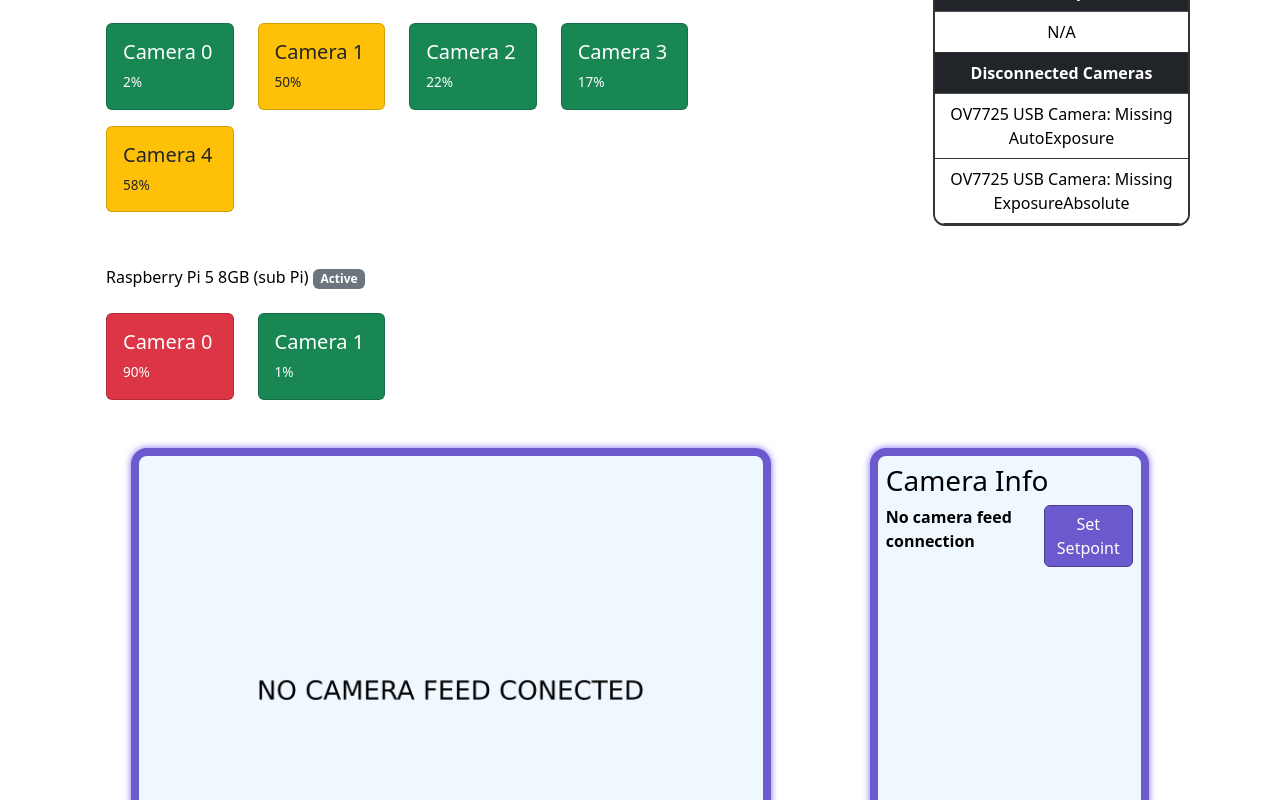
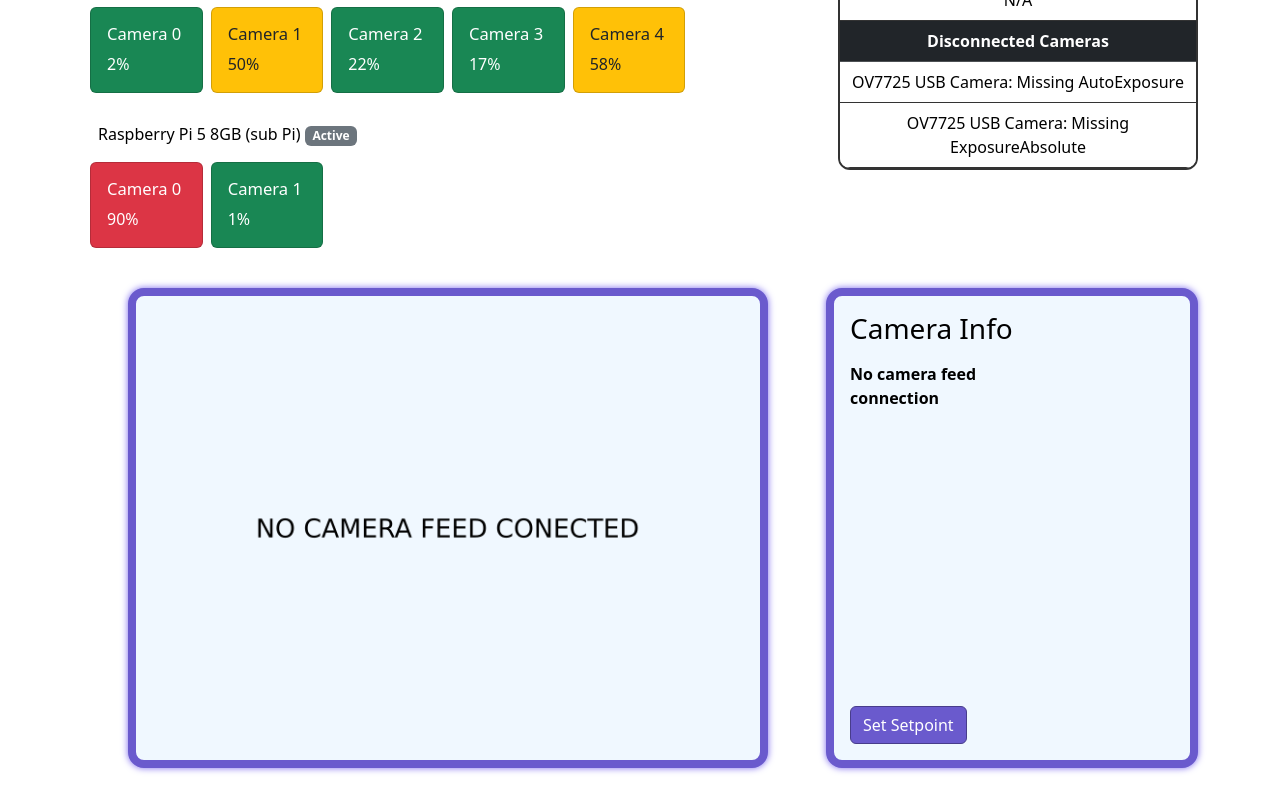
Before and after one commit to laser-vision-system/gui, a Vue app in the folder laser-intensity-monitor-gui/: page /#/ in a window 1280 px wide. Shown: the part 640-1440 px from the top of the page. Built offline with nearby package versions, Linux system fonts and the light colour scheme.

Commit message:
Fixed layout and sizing issues

```diff
--- a/laser-intensity-monitor-gui/src/views/Homepage.vue
+++ b/laser-intensity-monitor-gui/src/views/Homepage.vue
@@ -354,18 +354,17 @@ onUnmounted(() => {
                     </div>
                 </div>
         </div>
-        <div class="row p-2 mt-2">
-            <div class="col-lg-9 col-12">
+        <div class="row mx-0 mt-2 align-items-start">
+            <div class="col-lg-8 col-12 ps-0">
                 <h3 class="cam-title">Connections:</h3>
-                <div class="col-lg-9 col-12">
                     <div v-for="(section, conn_id) in activeMergedData" :key="conn_id">
                         <h4 class="microCom-title">{{ section.microComName }}
                             <span class="badge bg-secondary">
                                 {{ section.microComState }}
                             </span>
                         </h4>
-                        <div class="row d-flex justify-content-start p-3">
-                            <div class="col-3 pb-3" v-for="cam in section.activeCameras" :key="`${cam.conn_id}-${cam.camera_id}`">
+                        <div class="row d-flex justify-content-start p-2 g-2">
+                            <div class="col-4 col-sm-3 col-md-2" v-for="cam in section.activeCameras" :key="`${cam.conn_id}-${cam.camera_id}`">
                                 <div :class="['card', 'camera-tab', getCardColour(cam.deviation), { 'selected-camera': cam.isSelected }]">
                                     <div class="card-body" @click="toggleCameraSelection(`${cam.conn_id}-${cam.camera_id}`)">
                                         <h5 class="card-title">Camera {{ cam.camera_id }}</h5>
@@ -376,8 +375,7 @@ onUnmounted(() => {
                         </div>
                     </div>
             </div>
-            </div>
-            <div class="col-lg-3 col-12 mt-5 text-center">
+            <div class="col-lg-4 col-12 mt-lg-5 pe-0 text-center">
                 <table class="table border border-2 hardware-info">
                     <tbody>
                         <tr>
@@ -396,24 +394,27 @@ onUnmounted(() => {
                 </table>
             </div>
         </div>
-        <div class="row align-items-stretch g-0 mb-5">
-            <div class="col-xl-9 col-12 d-flex mt-2 feed-row">
-                <div v-if="hasSelectedCamera" class="w-100">
+        <div class="row mx-0 align-items-stretch mb-5 mt-4">
+            <div class="col-lg-8 col-12 d-flex ps-0 mt-2">
+                <div class="feed-wrapper w-100 h-100">
+                    <div v-if="hasSelectedCamera" class="w-100 h-100">
                         <img :src="liveFeedSrc" alt="Live Camera Feed" class="feedbox w-100 h-100">
                     </div>
-                <div v-else-if="hasConnectedCamera" class="w-100">
+                    <div v-else-if="hasConnectedCamera" class="w-100 h-100">
                         <img src="../assets/images/no-camera-selected.png" alt="No camera selected"
                             class="feedbox w-100 h-100">
                     </div>
-                <div v-else class="w-100">
+                    <div v-else class="w-100 h-100">
                         <img src="../assets/images/no-camera-connected.png" alt="No Cameras Connected"
                             class="feedbox w-100 h-100 ">
                     </div>
                 </div>
-            <div class="col-xl-3 col-12 cam-info d-flex flex-column p-2 mt-2 feed-row">
-                <div class="row">
-                    <h3>Camera Info</h3>
-                    <div class="col-lg-7 col-9 ">
+            </div>
+            <div class="col-lg-4 col-12 cam-info d-flex flex-column p-3 pe-0 mt-2">
+                <div class="row h-100 mx-0 align-content-between">
+                    <div class="col-12 px-0">
+                        <h3 class="mb-3">Camera Info</h3>
+                        <div class="col-lg-7 col-9">
                             <div v-for="cam in mergedCameraData" :key="cam.camera_id">
                                     <div v-if="cam.isSelected">
                                         <p>Camera: {{ cam.camera_id }}</p>
@@ -426,7 +427,8 @@ onUnmounted(() => {
                                 <p><strong>No camera feed connection</strong></p>
                             </div>
                         </div>
-                    <div class="col-lg-5 col-3">
+                    </div>
+                    <div class="col-12 px-0">
                         <button class="btn submit-btn" @click="postSetpointTrue">Set Setpoint</button>
                         <p v-if="setpointState">Setpoint Successful</p>
                     </div>
@@ -437,10 +439,16 @@ onUnmounted(() => {
 </template>
 <style scoped>
 .camera-tab {
-    max-width: 240px;
     min-height: 80px;
-    font-size: 0.85rem;
+    overflow-y: auto;
+    container-type: inline-size;
     color: var(--camera-tab-text);
+}
+
+.camera-tab .card-title {
+    font-size: 15cqw;
+    white-space: normal;
+    word-break: break-word;
 }
 
 .selected-camera {
@@ -455,7 +463,13 @@ onUnmounted(() => {
     box-shadow: 0 0 0.45rem mediumslateblue;
     background-color: var(--cam-bg);
     object-fit: contain;
-    max-height: 500px;
+    max-height: 480px;
+}
+
+.feed-wrapper {
+    max-width: 640px;
+    max-height: 480px;
+    margin: 0 auto;
 }
 
 .cam-info {
@@ -464,15 +478,11 @@ onUnmounted(() => {
     box-shadow: 0 0 0.45rem mediumslateblue;
     background-color: var(--cam-bg);
     color: var(--nav-title);
+    max-height: 480px;
 }
 
 .highlight-row {
     box-shadow: inset 0 0 0 2px #ffeeba;
-}
-
-.feed-row {
-    max-width: 640px;
-    margin: 0 auto;
 }
 
 .hardware-info {
```
Lines whose indentation alone changed are shown as unchanged.
